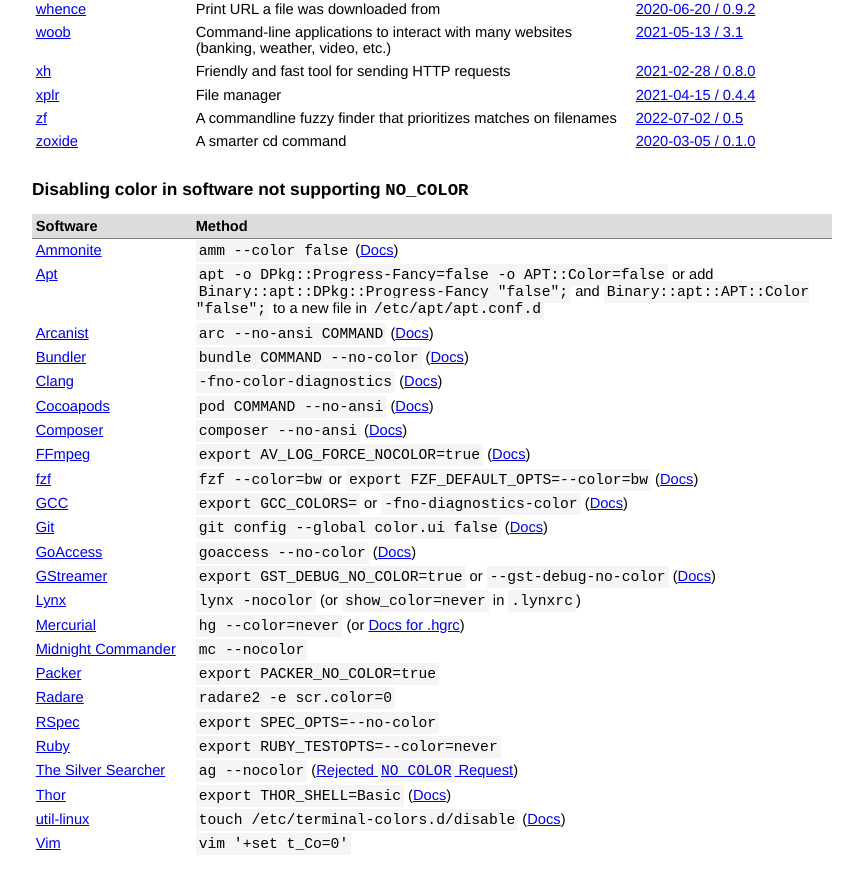
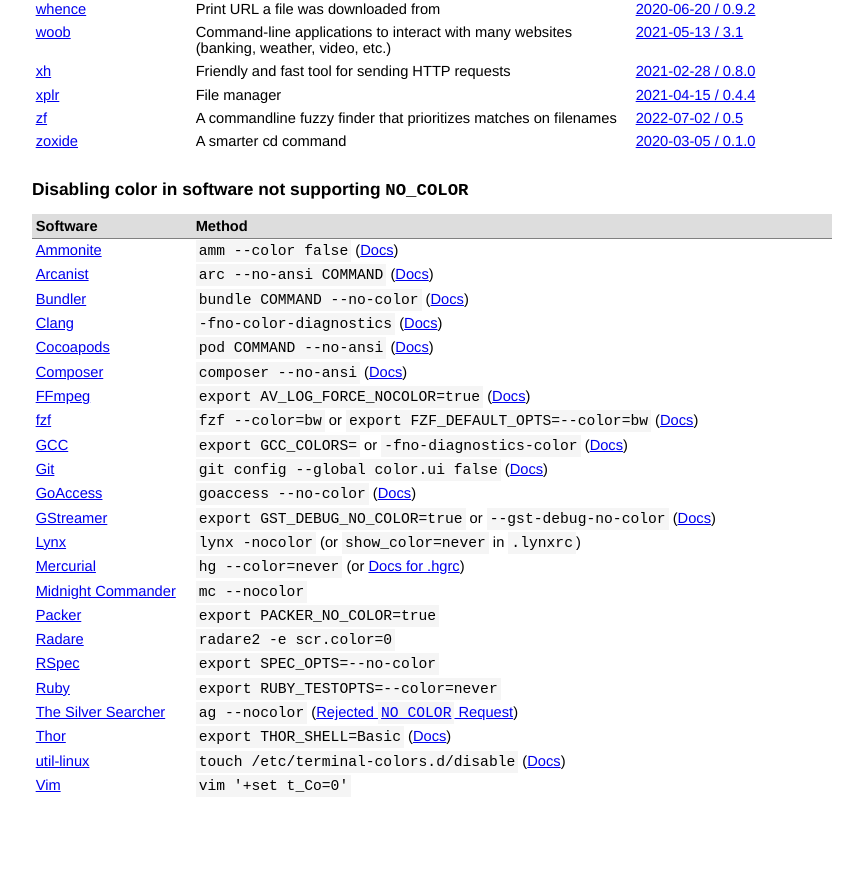
Before and after one commit to jcs/no_color, a Jekyll site: the page built from index.md, in a window 1280 px wide and 900 px high, scrolled down 4687 px. Shown: the top 889 px of the window, without its empty margins (208-1071 px from the left). Built offline with Jekyll 4.4.1, drawn with Linux system fonts in a browser that asks for light colours; our own code applies the rules of GitHub Pages for plain Markdown files; after the commit the page ends 5529 px from its top, so only the background shows below that.

Commit message:
Update index.md

```diff
--- a/index.md
+++ b/index.md
@@ -245,7 +245,6 @@ color via `NO_COLOR`.
 | Software | Method |
 |:-|:-|
 | [Ammonite](https://github.com/lihaoyi/Ammonite) | `amm --color false` ([Docs](https://ammonite.io/#1.0.0)) |
-| [Apt](https://tracker.debian.org/pkg/apt) | `apt -o DPkg::Progress-Fancy=false -o APT::Color=false` or add `Binary::apt::DPkg::Progress-Fancy "false";` and `Binary::apt::APT::Color "false";` to a new file in `/etc/apt/apt.conf.d` |
 | [Arcanist](https://github.com/phacility/arcanist) | `arc --no-ansi COMMAND` ([Docs](http://manpages.ubuntu.com/manpages/xenial/man1/arc.1.html)) |
 | [Bundler](https://bundler.io/) | `bundle COMMAND --no-color` ([Docs](https://bundler.io/v1.15/man/bundle.1.html)) |
 | [Clang](https://clang.llvm.org/) | `-fno-color-diagnostics` ([Docs](https://clang.llvm.org/docs/UsersManual.html#formatting-of-diagnostics)) |
```
